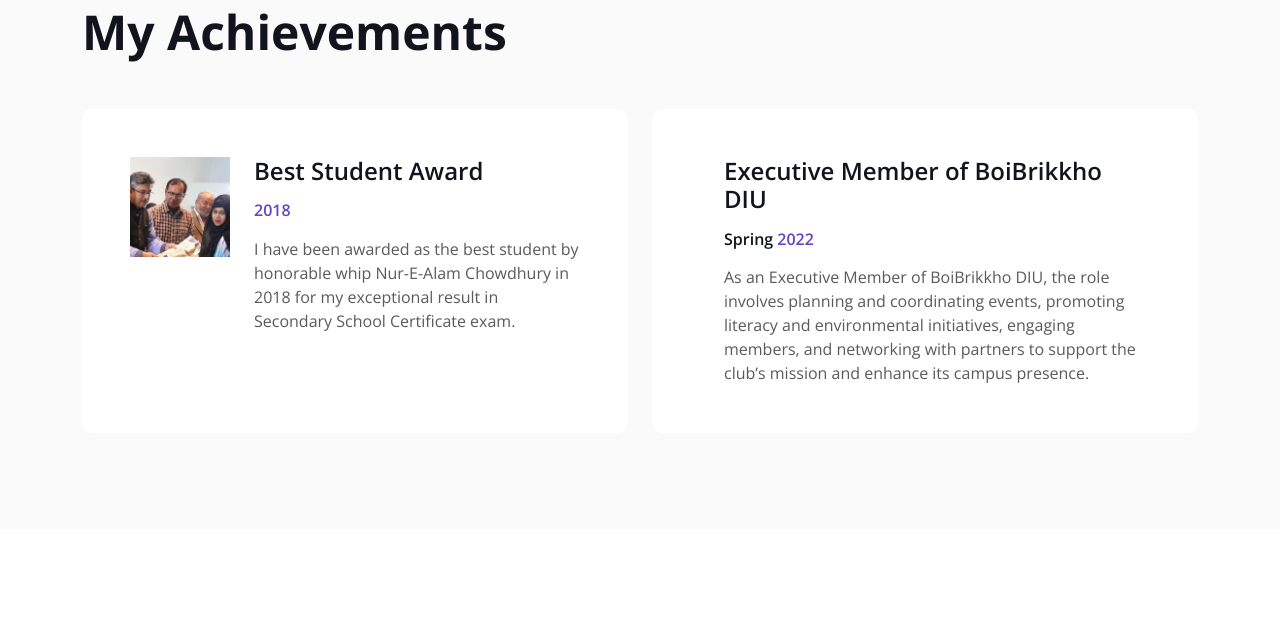
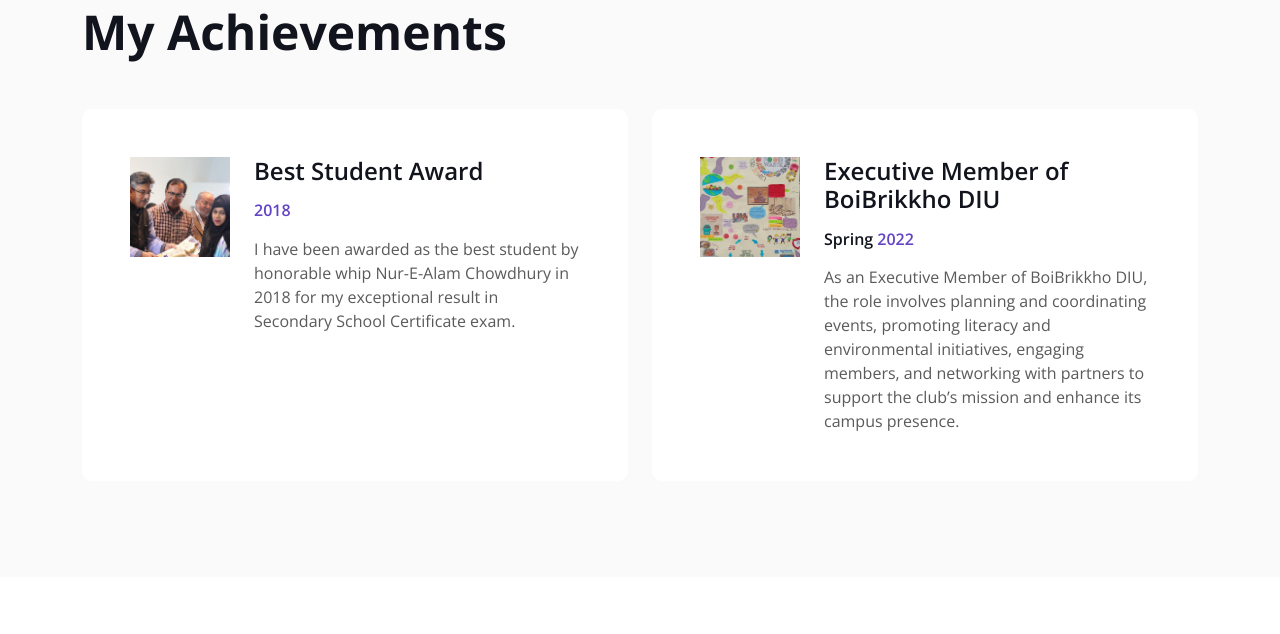
Before and after one commit to marziachowahere/portfolio, a plain HTML site: page index.html in a window 1280 px wide. Shown: the part 2564-3198 px from the top of the page. Drawn offline with nearby package versions, Linux system fonts and the light colour scheme.

Commit message:
Update style.css

```diff
--- a/css/style.css
+++ b/css/style.css
@@ -314,7 +314,7 @@
 }
 
 
-.service-item .achieve-icon-3 {
+.service-item .boi {
     width: 100px;
     height: 100px;
     display: flex;
```
